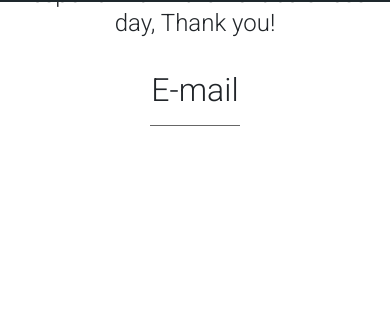
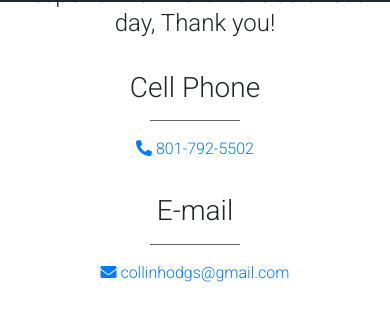
Before and after one commit to Collin-Hodgson/React-Portfolio, a React (Create React App) app: page /contact in a window 390 px wide. Shown: the part 842-1163 px from the top of the page. Built offline with nearby package versions, Linux system fonts and the light colour scheme.

Commit message:
Added active links for my cell phone and email

```diff
--- a/src/components/Contact/index.js
+++ b/src/components/Contact/index.js
@@ -1,5 +1,5 @@
 import React from "react";
-import { MDBContainer, MDBRow, MDBCol } from "mdbreact";
+import { MDBContainer, MDBRow, MDBCol, MDBIcon } from "mdbreact";
 
 const ContactInfo = () => {
   return (
@@ -24,8 +24,17 @@ const ContactInfo = () => {
             Thank you!
           </h4>
           <hr className="hr-light w-25" />
-          <h2>E-mail</h2>
+          <h3>Cell Phone</h3>
           <hr className="hr-dark w-25" />
+          <a href="tel:801-792-5502">
+            <MDBIcon icon="phone-alt" /> 801-792-5502
+          </a>
+          <hr className="hr-light w-25" />
+          <h3>E-mail</h3>
+          <hr className="hr-dark w-25" />
+          <a href="mailto:collinhodgs@gmail.com">
+            <MDBIcon icon="envelope" /> collinhodgs@gmail.com
+          </a>
         </MDBCol>
       </MDBRow>
     </MDBContainer>
```
